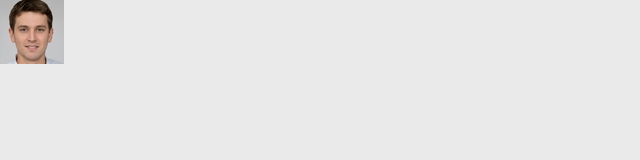
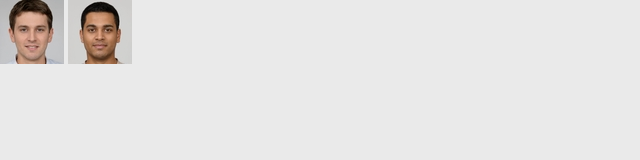
Before and after one commit to artsiompeshko/java-basics-mentoring-program, a plain HTML site: page index.html in a window 1280 px wide. Shown: the whole page, without its empty margins (0-640 px from the left). Drawn offline with Linux system fonts and the light colour scheme.

Commit message:
add new iamge

```diff
--- a/index.html
+++ b/index.html
@@ -8,5 +8,6 @@
 </head>
 <body>
   <img src="images/bot_real_1.png" alt="">
+  <img src="images/bot_real_2.png" alt="">
 </head>
 </html>
```
